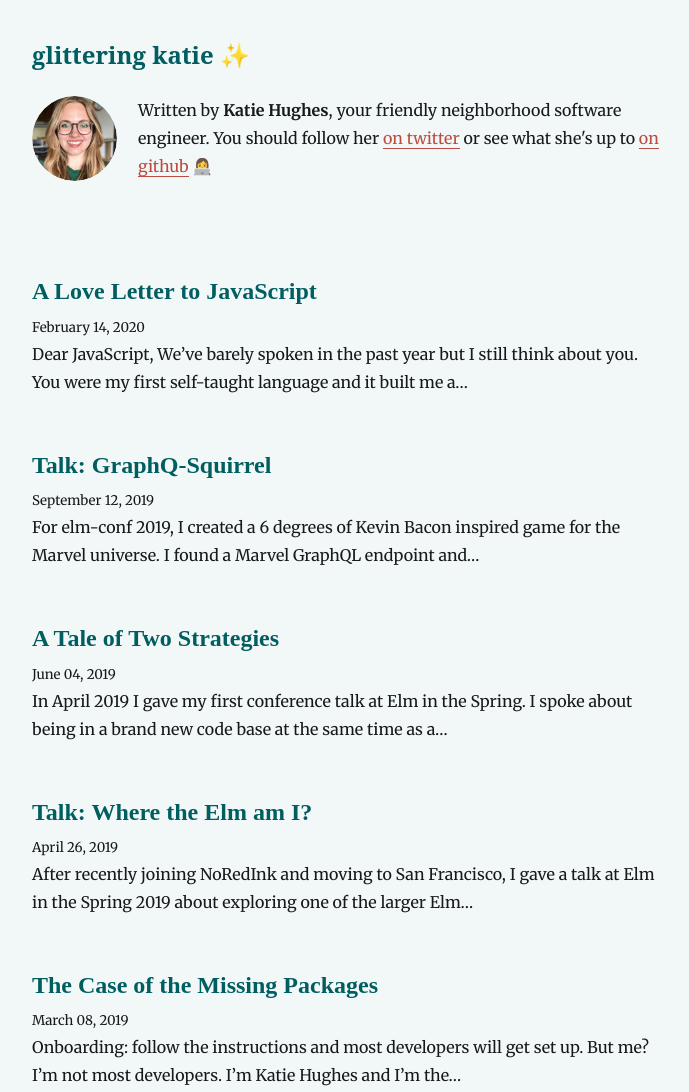
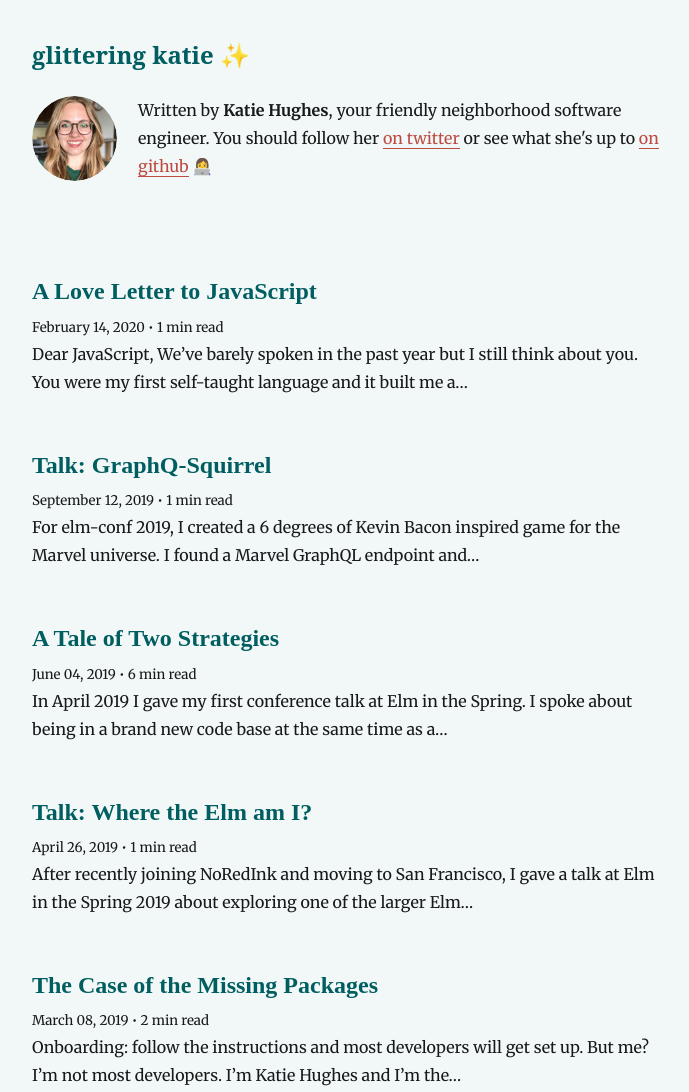
Before and after one commit to glitteringkatie/glitteringkatie.com, a Gatsby site: page / in a window 1280 px wide. Shown: the top 1092 px of the page, without its empty margins (293-982 px from the left). Built offline with nearby package versions, Linux system fonts and the light colour scheme; Gatsby itself is replaced by a stand-in of ours; some packages are replaced by stand-ins of ours; a web font is replaced by a local one.

Commit message:
Add time to read

```diff
--- a/src/pages/index.js
+++ b/src/pages/index.js
@@ -29,7 +29,9 @@ const BlogIndex = ({ data, location }) => {
                   {title}
                 </h2>
               </Link>
-              <small>{node.frontmatter.date}</small>
+              <small>
+                {node.frontmatter.date} • {node.timeToRead} min read
+              </small>
             </header>
             <section>
               <p
@@ -61,6 +63,7 @@ export const pageQuery = graphql`
           fields {
             slug
           }
+          timeToRead
           frontmatter {
             date(formatString: "MMMM DD, YYYY")
             title
--- a/src/templates/blog-post.js
+++ b/src/templates/blog-post.js
@@ -35,7 +35,7 @@ const BlogPostTemplate = ({ data, pageContext, location }) => {
               marginBottom: rhythm(1),
             }}
           >
-            {post.frontmatter.date}
+            {post.frontmatter.date} • {post.timeToRead} min read
           </p>
         </header>
         <section dangerouslySetInnerHTML={{ __html: post.html }} />
@@ -92,6 +92,7 @@ export const pageQuery = graphql`
       id
       excerpt(pruneLength: 160)
       html
+      timeToRead
       frontmatter {
         title
         canonical
```
